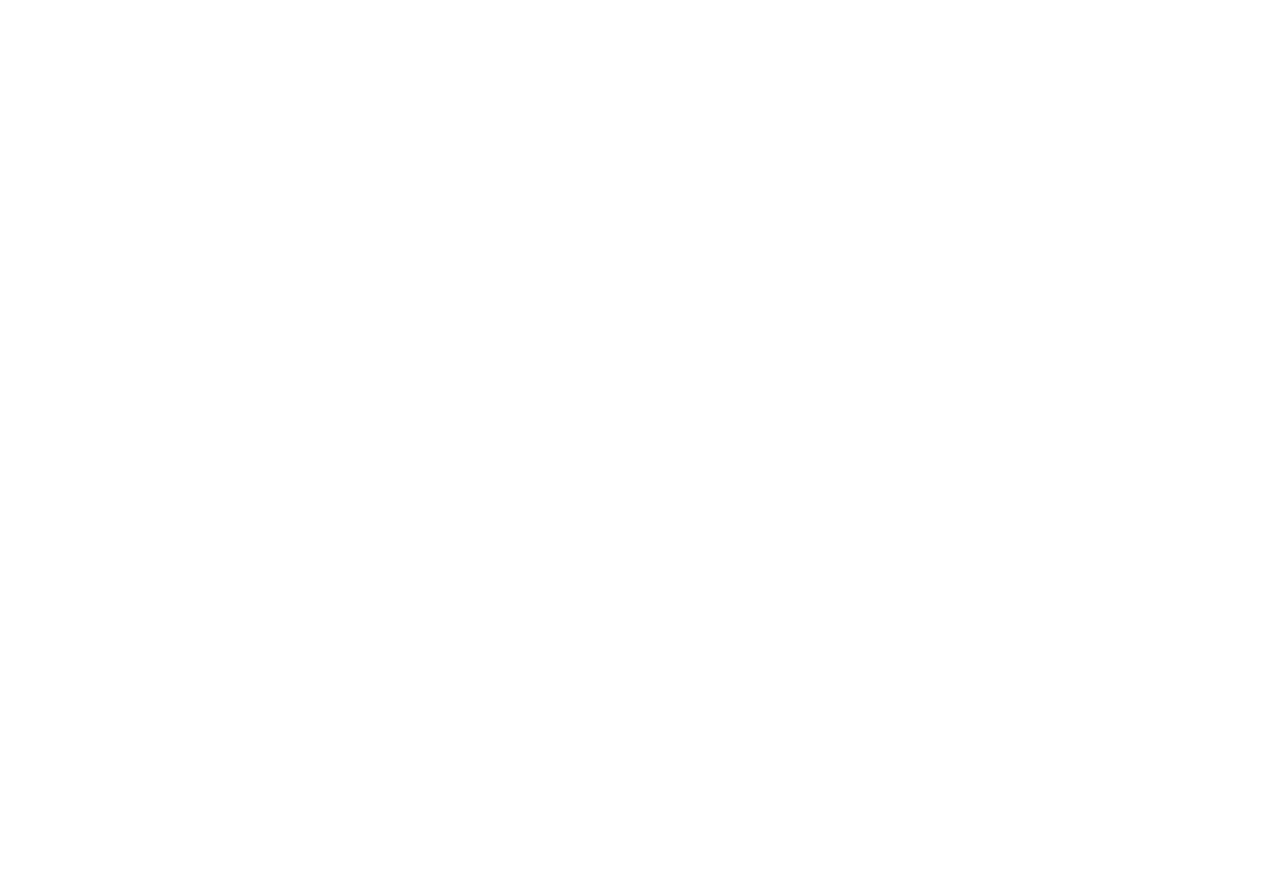
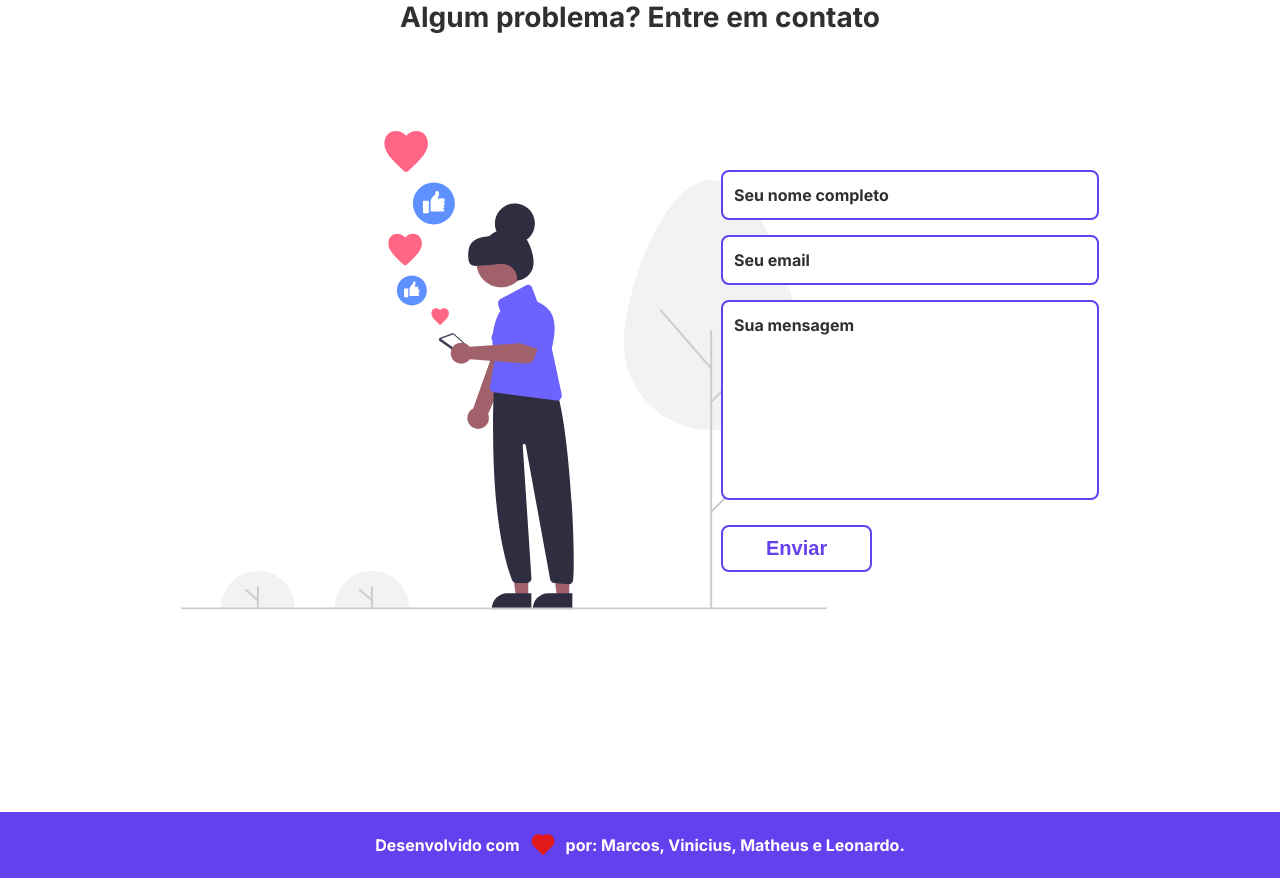
Before and after one commit to viniciusOLN/blood_bank, a React (Vite) app: page / in a window 1280 px wide. Shown: the part 2800-3678 px from the top of the page. Before the commit the page ends 2803 px from the top, so only its background shows below. Built offline with nearby package versions, Linux system fonts and the light colour scheme.

Commit message:
adding form to contact

```diff
--- /dev/null
+++ b/src/components/contact/Contact.jsx
@@ -0,0 +1,21 @@
+import {DivSection, Title, DivForm, DivContent, Form} from './styled'
+import contactImage from '../../assets/images/contactImage.svg'
+import FormContact from '../formContact/FormContact'
+
+function Contact(){
+  return (
+    <DivSection>
+      <Title>Algum problema? Entre em contato</Title>
+      <DivForm>
+        <DivContent>
+          <img src={contactImage} />
+        </DivContent>
+        <Form>
+          <FormContact/>
+        </Form>
+      </DivForm>
+    </DivSection>
+  )
+}
+
+export default Contact
--- /dev/null
+++ b/src/components/contact/styled.js
@@ -0,0 +1,35 @@
+import styled from 'styled-components'
+
+const DivSection = styled.div`
+  display: flex;
+  flex-direction: column;
+  align-items: center;
+  justify-content: center;
+`
+const Title = styled.div`
+  color: var(--title-black);
+  font-size: 28px;
+  font-weight: bold;
+  margin-bottom: 100px;
+`
+
+const DivForm = styled.div`
+  width: 100%;
+  display: flex;
+  align-items: center;
+  justify-content: center;
+  padding: 0px 100px;
+`
+
+const DivContent = styled.div`
+  width: 50%;
+`
+
+const Form = styled.div`
+  width: 35%;
+  display: flex;
+  flex-direction: column;
+  align-items: end;
+`
+
+export { DivSection, Title, DivForm, DivContent, Form }
--- /dev/null
+++ b/src/components/footer/Footer.jsx
@@ -0,0 +1,7 @@
+import { FooterDiv } from './styled'
+
+function Footer(){
+  return <FooterDiv> Desenvolvido com <i class="ri-heart-fill"></i> por: Marcos, Vinicius, Matheus e Leonardo.</FooterDiv>
+}
+
+export default Footer
--- /dev/null
+++ b/src/components/footer/styled.js
@@ -0,0 +1,22 @@
+import styled from 'styled-components'
+
+const FooterDiv = styled.footer`
+  width: 100%;
+  padding: 20px;
+  display: flex;
+  align-items: center;
+  justify-content: center;
+  color: var(--title-white);
+  font-weight: bold;
+  font-size: 16px;
+  background-color: var(--primary-color);
+  margin-top: 200px;
+
+  i{
+    color: var(--error-color);
+    margin: 0px 10px;
+    font-size: 26px;
+  }
+`
+
+export { FooterDiv }
--- /dev/null
+++ b/src/components/formContact/FormContact.jsx
@@ -0,0 +1,49 @@
+import ButtonDefault from "../button/Buton"
+import TextInput from "../textInput/TextInput"
+import {useState} from 'react'
+import { DivButton } from './styled'
+
+
+function FormContact(){
+  const [errors, setErrors] = useState({ name: '', email: '', message:'' })
+  const [fields, setFields] = useState({ name: '', email: '', message: '' })
+
+  const setField = (text, field) => {
+    setFields((fields) => ({... fields, [field]: text}))
+  }
+
+  return (
+    <>
+      <TextInput
+        name='name'
+        type='text'
+        placeholder='Seu nome completo'
+        validate={errors.name}
+        value={fields.name}
+        onChange={(e)=> setField(e.target.value, 'name')}
+      />
+      <TextInput
+        name='email'
+        type='text'
+        placeholder='Seu email'
+        validate= {errors.email}
+        value={fields.email}
+        onChange={(e)=> setField(e.target.value, 'email')}
+      />
+      <TextInput
+        name='message'
+        type='text'
+        placeholder='Sua mensagem'
+        validate= {errors.message}
+        value={fields.message}
+        onChange={(e)=> setField(e.target.value, 'message')}
+        classname='textarea'
+      />
+      <DivButton>
+        <ButtonDefault title='Enviar' theme='default'/>
+      </DivButton>
+    </>
+  )
+}
+
+export default FormContact
--- /dev/null
+++ b/src/components/formContact/styled.js
@@ -0,0 +1,8 @@
+import styled from 'styled-components'
+
+const DivButton = styled.div`
+  width: 40%;
+  align-self: start;
+`
+
+export { DivButton }
--- a/src/components/textInput/TextInput.jsx
+++ b/src/components/textInput/TextInput.jsx
@@ -18,6 +18,7 @@
         error={errorValidate}
         value={props.value}
         onChange={(e) => handleTextChange(e)}
+        className={props.classname}
       />
       <Placeholder id='text' isActive ={inputIsActive} >
         {props.placeholder}
@@ -28,7 +29,6 @@
         <p>{props.validate}</p>
       }
     </DivInput>
-
   )
 }
 
--- a/src/components/textInput/styled.js
+++ b/src/components/textInput/styled.js
@@ -36,6 +36,10 @@
   font-weight: regular;
   color: var(--title-black);
   border-radius: var(--border-radius);
+
+  &.textarea{
+    height: 200px;
+  }
 `
 const Placeholder = styled.div`
   background-color: var(--background-white-color);
--- a/src/pages/homepage/homepage.jsx
+++ b/src/pages/homepage/homepage.jsx
@@ -1,3 +1,5 @@
+import Contact from "../../components/contact/Contact"
+import Footer from "../../components/footer/Footer"
 import Presentation from "../../components/presentation/Presentation"
 import WhyDonateBlood from "../../components/whyDonateBlood/WhyDonateBlood"
 
@@ -6,8 +8,9 @@
 		<>
 			<Presentation/>
 			<WhyDonateBlood/>
+			<Contact/>
+			<Footer/>
 		</>
-
   )
 }
 
```
Also changed, not shown: src/assets/images/contactImage.svg (added).
